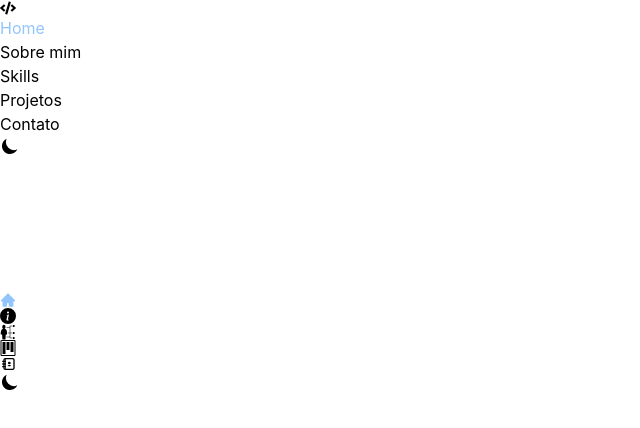
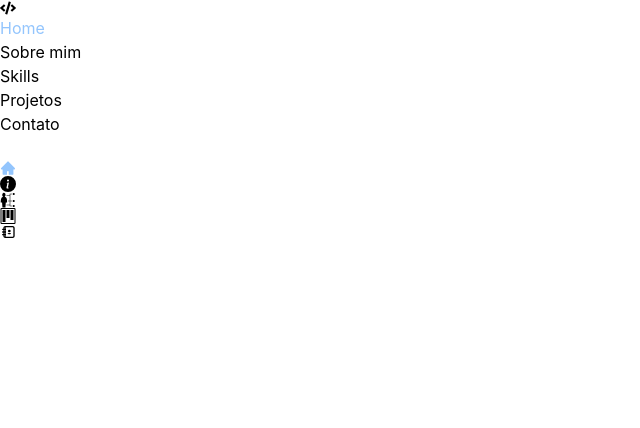
Before and after one commit to thomasravache/my-personal-portfolio, a React (Create React App) app: page / in a window 1280 px wide. Shown: the top 428 px of the page, without its empty margins (0-640 px from the left). Built offline with nearby package versions, Linux system fonts and the light colour scheme.

Commit message:
Adicionando arquivos de estilizaçao

```diff
--- a/src/components/Navbar.jsx
+++ b/src/components/Navbar.jsx
@@ -7,16 +7,16 @@ import classNames from 'classnames';
 
 const Navbar = ({ currentRoute, setCurrentRoute }) => {
   return (
-    <nav>
-      <span>
+    <nav className={ navbarStyles.navbar }>
+      <span className={navbarStyles.logo}>
         <FaCode />
       </span>
-      <ul>
+      <ul className={navbarStyles.navItems}>
         {
           navigationLinks.map((link) => (
             <li
             key={link}
-            className={ classNames([currentRoute === link && navbarStyles.selectedItem]) }
+            className={ classNames([navbarStyles.navItem, currentRoute === link && navbarStyles.selectedItem]) }
             onClick={ () => setCurrentRoute(link) }
             >
               {link}
--- a/src/components/ThemeSwitch.jsx
+++ b/src/components/ThemeSwitch.jsx
@@ -1,5 +1,6 @@
 import React, { useContext, useEffect, useState } from 'react';
 import MyContext from '../context';
+import themeSwitchStyles from './tailwindStyles/themeSwitchStyles';
 
 const ThemeSwitch = () => {
   const { theme, changeThemeTo } = useContext(MyContext);
@@ -12,8 +13,14 @@ const ThemeSwitch = () => {
   return (
     <button
       onClick={ () => changeThemeTo(theme === 'dark' ? 'light' : 'dark') }
+      className={ themeSwitchStyles.buttonStyle }
     >
-      <svg>
+      <svg
+        xmlns="http://www.w3.org/2000/svg"
+        viewBox="0 0 20 20"
+        fill="currentColor"
+        className={ themeSwitchStyles.svgStyle }
+      >
         {
           (mounted && theme === 'dark')
           ? (
--- a/src/components/tailwindStyles/themeSwitchStyles.js
+++ b/src/components/tailwindStyles/themeSwitchStyles.js
@@ -0,0 +1,6 @@
+const themeSwitchStyles = {
+  buttonStyle: '',
+  svgStyle: '',
+};
+
+export default themeSwitchStyles;
```
